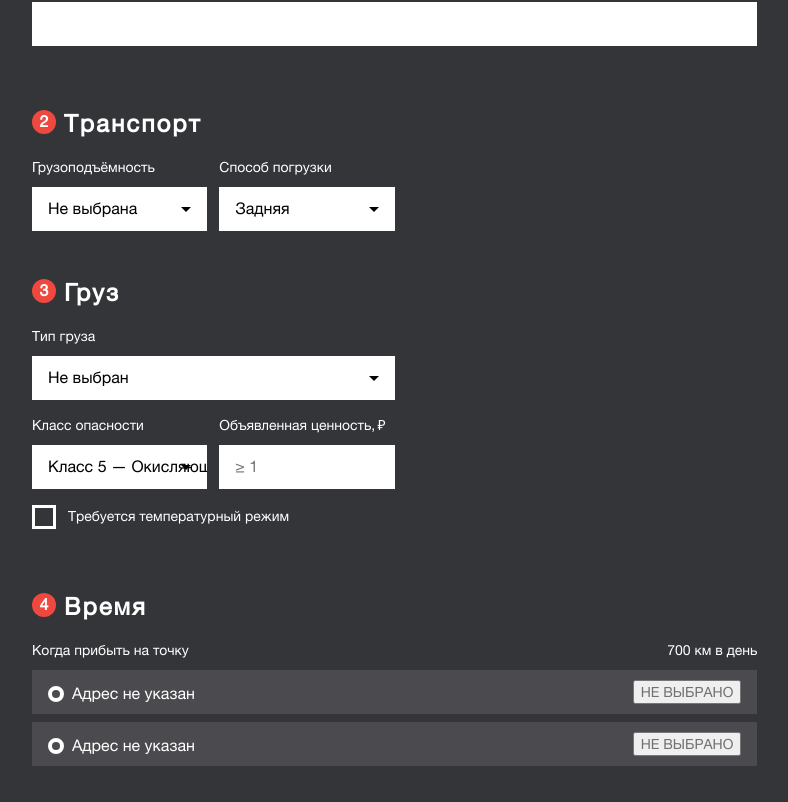
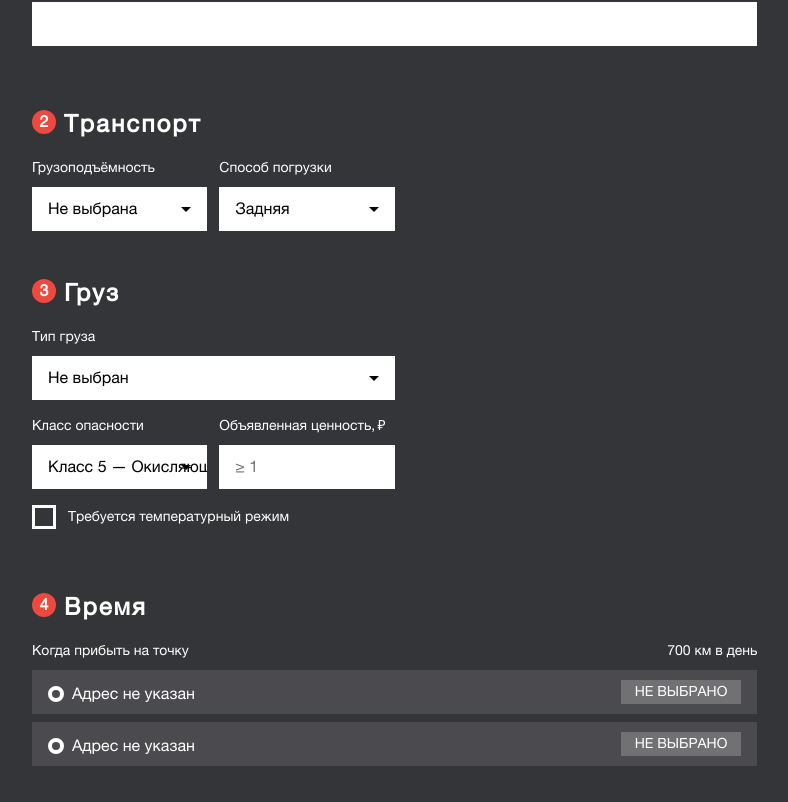
Before and after one commit to NikitaKozlov-R/test__dot-dot.ru, a Vue app: page / in a window 1280 px wide. Shown: the part 316-1118 px from the top of the page, without its empty margins (138-926 px from the left). Built offline with nearby package versions, Linux system fonts and the light colour scheme.

Commit message:
add styles for button in base-radio-component

```diff
--- a/src/components/base-components/base-radio.vue
+++ b/src/components/base-components/base-radio.vue
@@ -75,9 +75,21 @@ export default {
 }
 .base-radio__button {
   height: 24px;
-  color: var(--COLOR-SECONDARY-SUBSTRATE);
+  color: #fff;
   font-size: 14px;
   letter-spacing: normal;
+  background-color: var(--COLOR-SECONDARY-SUBSTRATE);
+  border: none;
+  outline: none;
+  cursor: pointer;
+  padding: 0 14px;
+  transition: all 0.4s cubic-bezier(0.25, 0.8, 0.25, 1);
+}
+.base-radio__button:hover {
+  background-color: var(--COLOR-SUBSTRATE);
+  -webkit-box-shadow: 0px 0px 0px 2px var(--COLOR-PRIMARY);
+  -moz-box-shadow: 0px 0px 0px 2px var(--COLOR-PRIMARY);
+  box-shadow: 0px 0px 0px 2px var(--COLOR-PRIMARY);
 }
 .base-radio__input-radio {
   position: absolute;
```
